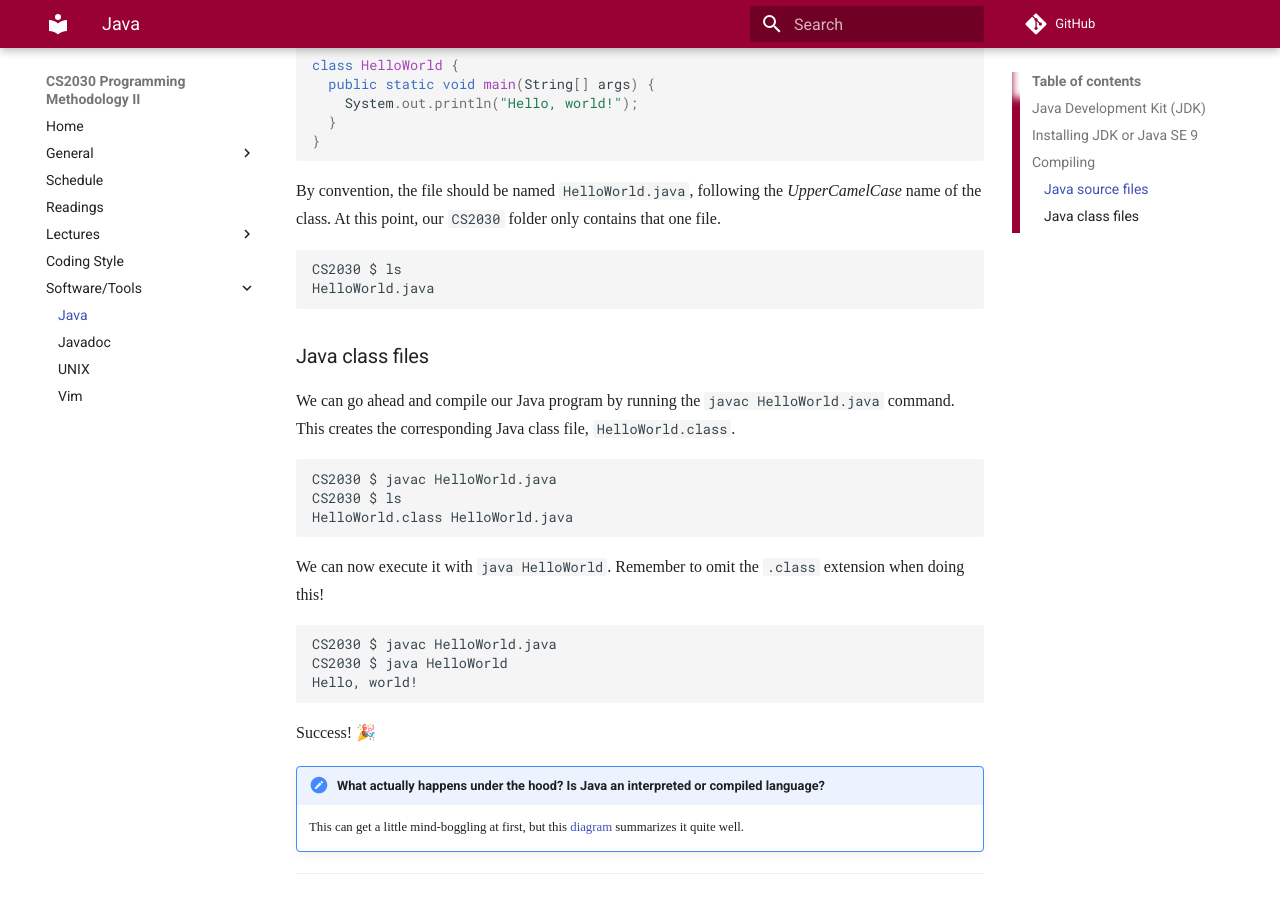
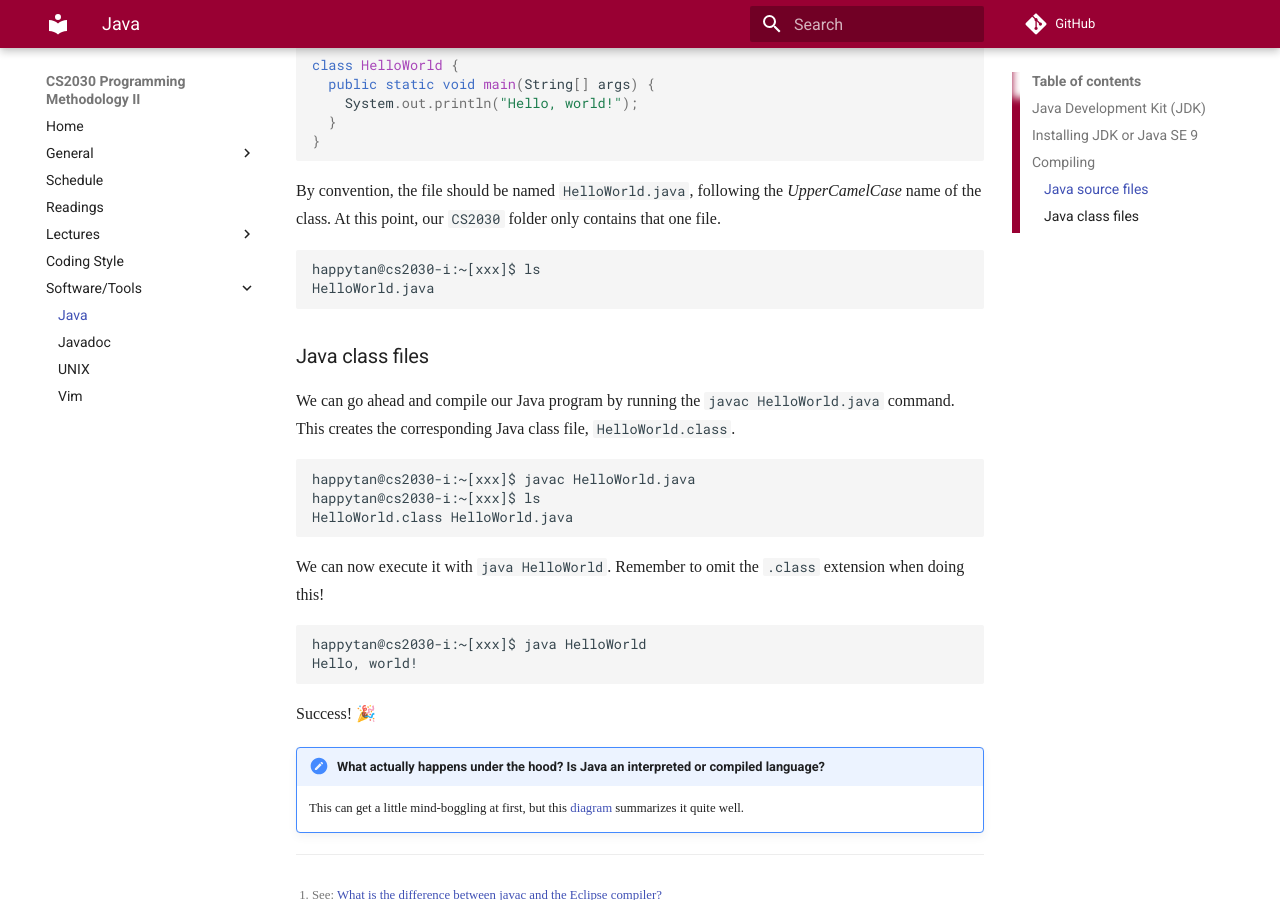
Before and after one commit to nus-cs2030/1718-s2, an MkDocs documentation site: the page built from docs/jdk.md, in a window 1280 px wide and 900 px high, scrolled down 977 px. Built offline with MkDocs 1.6.1 and Material for MkDocs 9.7.7, drawn with Linux system fonts in a browser that asks for light colours; some web fonts are replaced; comment, search, counter and statistics services are not loaded; old or Windows-style settings are respelled for this version of MkDocs.

Commit message:
Replace prompt with `happytan`

````diff
--- a/docs/jdk.md
+++ b/docs/jdk.md
@@ -38,7 +38,7 @@
 By convention, the file should be named `HelloWorld.java`, following the _UpperCamelCase_ name of the class. At this point, our `CS2030` folder only contains that one file.
 
 ```
-CS2030 $ ls
+happytan@cs2030-i:~[xxx]$ ls
 HelloWorld.java
 ```
 
@@ -47,16 +47,15 @@
 We can go ahead and compile our Java program by running the `javac HelloWorld.java` command. This creates the corresponding Java class file, `HelloWorld.class`.
 
 ```
-CS2030 $ javac HelloWorld.java
-CS2030 $ ls
+happytan@cs2030-i:~[xxx]$ javac HelloWorld.java
+happytan@cs2030-i:~[xxx]$ ls
 HelloWorld.class HelloWorld.java
 ```
 
 We can now execute it with `java HelloWorld`. Remember to omit the `.class` extension when doing this!
 
 ```
-CS2030 $ javac HelloWorld.java
-CS2030 $ java HelloWorld
+happytan@cs2030-i:~[xxx]$ java HelloWorld
 Hello, world!
 ```
 
````
